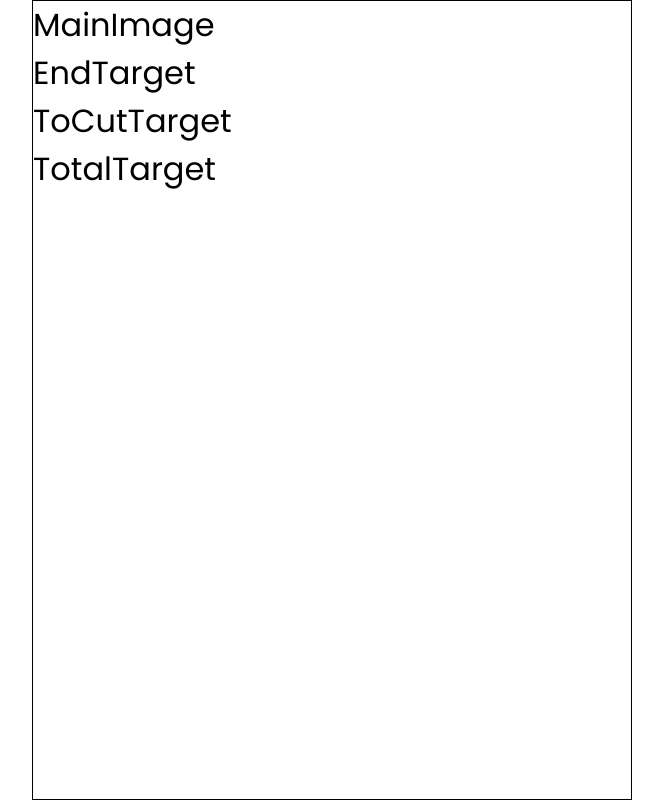
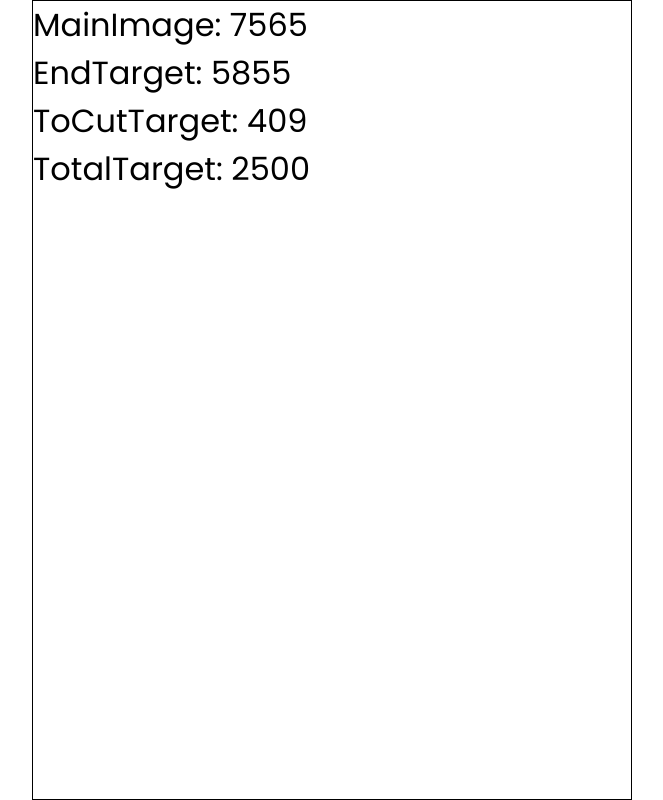
Before and after one commit to e-lizL/giki-coding-challenge, a React (Vite) app: page / in a window 1280 px wide. Shown: the whole page, without its empty margins (308-971 px from the left). Built offline with nearby package versions, Linux system fonts and the light colour scheme.

Commit message:
feat: setup data props

```diff
--- a/src/App.tsx
+++ b/src/App.tsx
@@ -11,14 +11,23 @@ const Container = styled.div`
   border: 1px solid black;
 `;
 
+const carbonData = {
+  currentFootprint: 7565,
+  endTarget: 5855,
+  toCutTarget: 409,
+  totalTarget: 2500
+}
+
 function App() {
+
+  console.log(carbonData.endTarget);
 
   return (
     <Container>
-      <MainImage />
-      <EndTarget />
-      <ToCutTarget />
-      <TotalTarget />
+      <MainImage currentFootprint={carbonData.currentFootprint} />
+      <EndTarget endTarget={carbonData.endTarget}/>
+      <ToCutTarget toCutTarget={carbonData.toCutTarget}/>
+      <TotalTarget totalTarget={carbonData.totalTarget} />
     </Container>
   )
 }
--- a/src/components/EndTarget.tsx
+++ b/src/components/EndTarget.tsx
@@ -1,6 +1,10 @@
-export default function EndTarget() {
+interface endTarget {
+  endTarget: number
+};
+
+export default function EndTarget({ endTarget }: endTarget) {
 
   return (
-    <h1>EndTarget</h1>
+    <h1>EndTarget: {endTarget}</h1>
   )
 }
--- a/src/components/MainImage.tsx
+++ b/src/components/MainImage.tsx
@@ -1,6 +1,10 @@
-export default function MainImage() {
+interface MainImageProps {
+  currentFootprint: number
+};
+
+export default function MainImage({ currentFootprint }: MainImageProps) {
 
   return (
-    <h1>MainImage</h1>
+    <h1>MainImage: {currentFootprint}</h1>
   )
 }
--- a/src/components/ToCutTarget.tsx
+++ b/src/components/ToCutTarget.tsx
@@ -1,6 +1,10 @@
-export default function ToCutTarget() {
+interface ToCutProps {
+  toCutTarget: number
+};
+
+export default function ToCutTarget({ toCutTarget }: ToCutProps) {
 
   return (
-    <h1>ToCutTarget</h1>
+    <h1>ToCutTarget: {toCutTarget}</h1>
   )
 }
--- a/src/components/TotalTarget.tsx
+++ b/src/components/TotalTarget.tsx
@@ -1,6 +1,10 @@
-export default function TotalTarget() {
+interface TotalTargetProps {
+  totalTarget: number
+};
+
+export default function TotalTarget({ totalTarget }: TotalTargetProps) {
 
   return (
-    <h1>TotalTarget</h1>
+    <h1>TotalTarget: {totalTarget}</h1>
   )
 }
```
